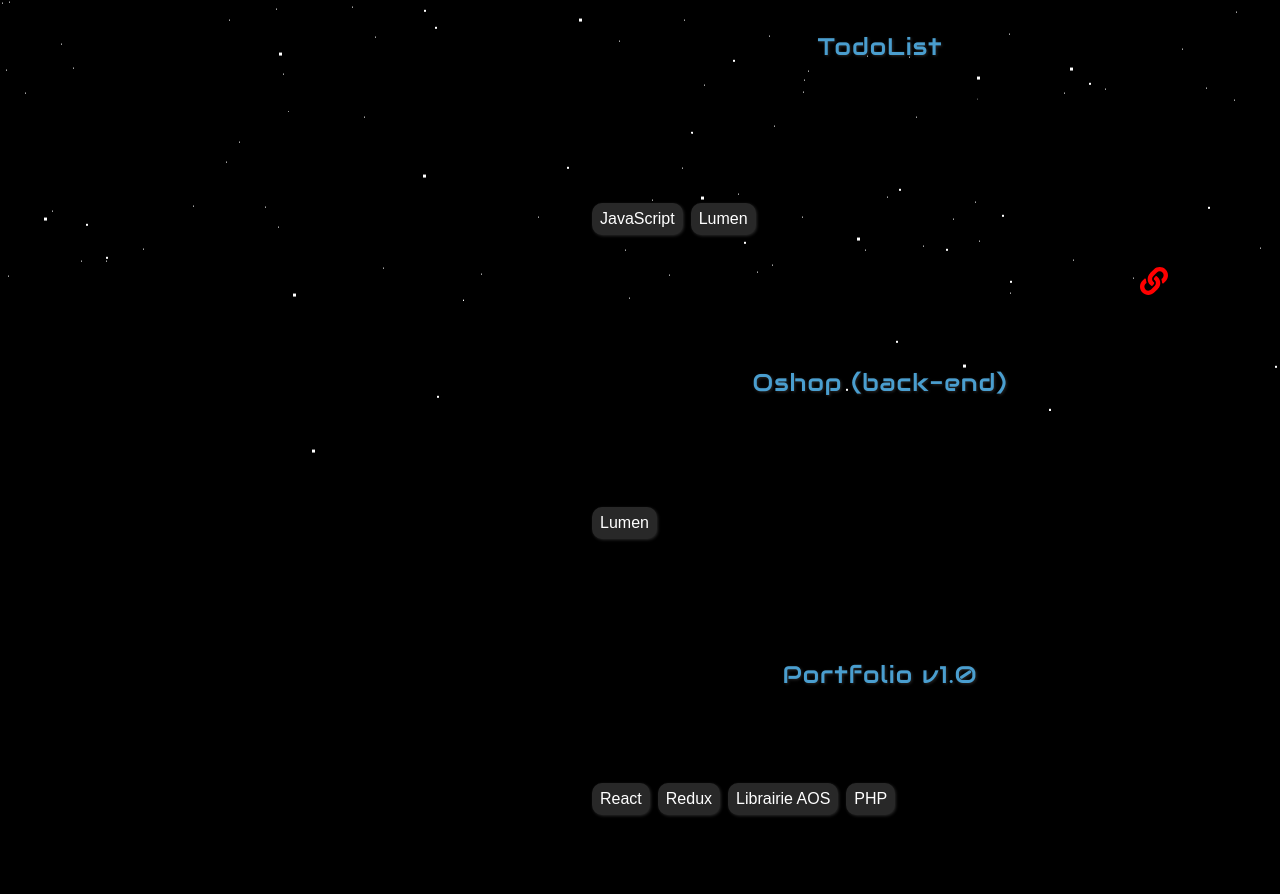
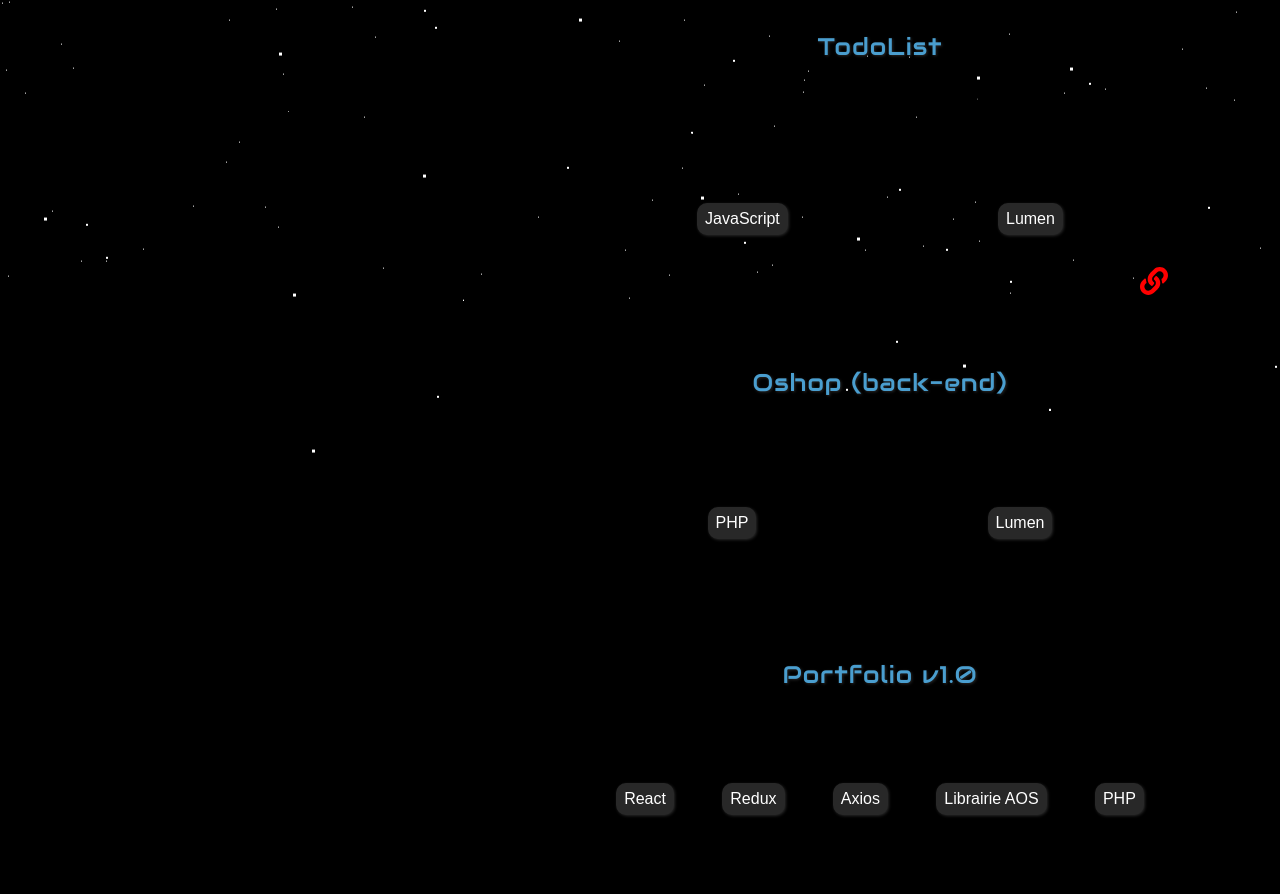
Before and after one commit to julien-gabard/Portfolio, a React app: page / in a window 1280 px wide. Shown: the part 3438-4332 px from the top of the page. Built offline with nearby package versions, Linux system fonts and the light colour scheme.

Commit message:
modify flex project

```diff
--- a/src/components/Project/index.js
+++ b/src/components/Project/index.js
@@ -98,6 +98,7 @@ const Project = () => (
             Créer, éditer et sdownprimer des produits, catégories, etc.
           </p>
           <div className="project__card-list__label">
+            <p className="project__card-label">PHP</p>
             <p className="project__card-label">Lumen</p>
           </div>
           <div className="project__card-list-icone">
@@ -117,6 +118,7 @@ const Project = () => (
           <div className="project__card-list__label">
             <p className="project__card-label">React</p>
             <p className="project__card-label">Redux</p>
+            <p className="project__card-label">Axios</p>
             <p className="project__card-label">Librairie AOS</p>
             <p className="project__card-label">PHP</p>
           </div>
--- a/src/components/Project/project.scss
+++ b/src/components/Project/project.scss
@@ -93,6 +93,7 @@
 
       .project__card-list__label {
         display: flex;
+        justify-content: space-around;
         flex-wrap: wrap;
         margin: 2rem 0;
 
@@ -103,10 +104,6 @@
           padding: .5rem;
           border-radius: 10px;
           box-shadow: 1px 1px 3px $grey-color;
-
-          &:nth-child(1n+2) {
-            margin-left: .5rem;
-          }
         }
       }
 
```
